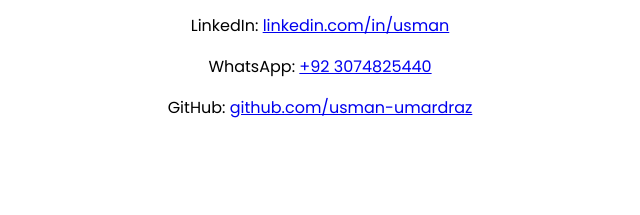
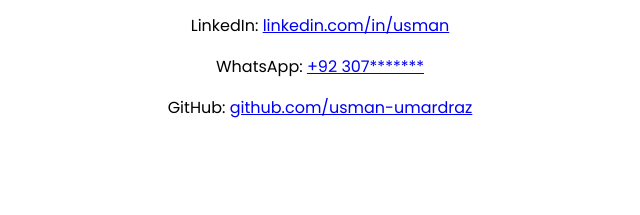
Before and after one commit to Usman-Umardraz/Responsive-Portfolio-Website, a plain HTML site: page index.html in a window 1280 px wide. Shown: the part 2116-2331 px from the top of the page, 445-1085 px from the left. Drawn offline with Linux system fonts and the light colour scheme.

Commit message:
Update index.html

```diff
--- a/index.html
+++ b/index.html
@@ -188,7 +188,7 @@
                 <h2>Contact Me</h2>
                 <p>Email: UsmanUmardraz@gmail.com</p>
                 <p>LinkedIn: <a href="#">linkedin.com/in/usman</a></p>
-                <p>WhatsApp: <a href="https://wa.me/923001234567" target="_blank">+92 3074825440</a></p>
+                <p>WhatsApp: <a href="https://wa.me/92307*****" target="_blank">+92 307*******</a></p>
                 <p>GitHub: <a href="https://github.com/usman" target="_blank">github.com/usman-umardraz</a></p>
             </div>
         </section>
```
